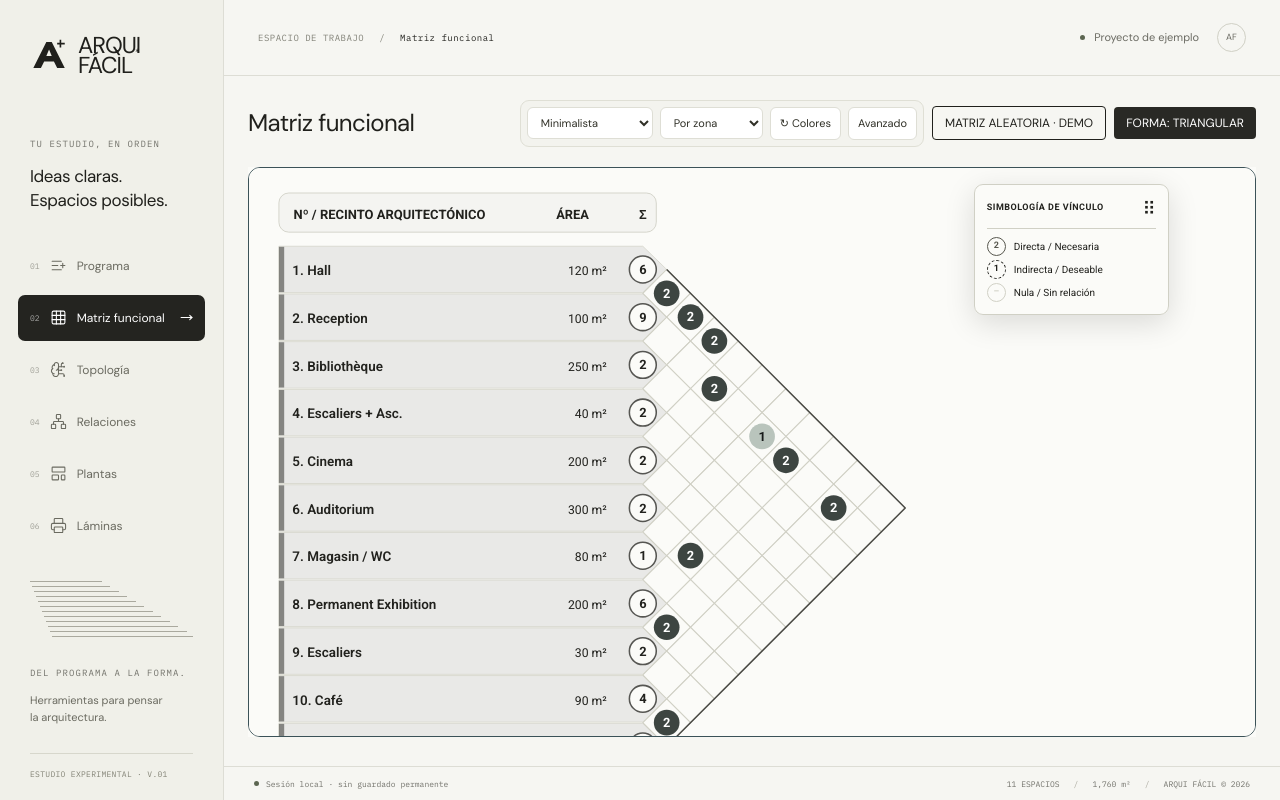
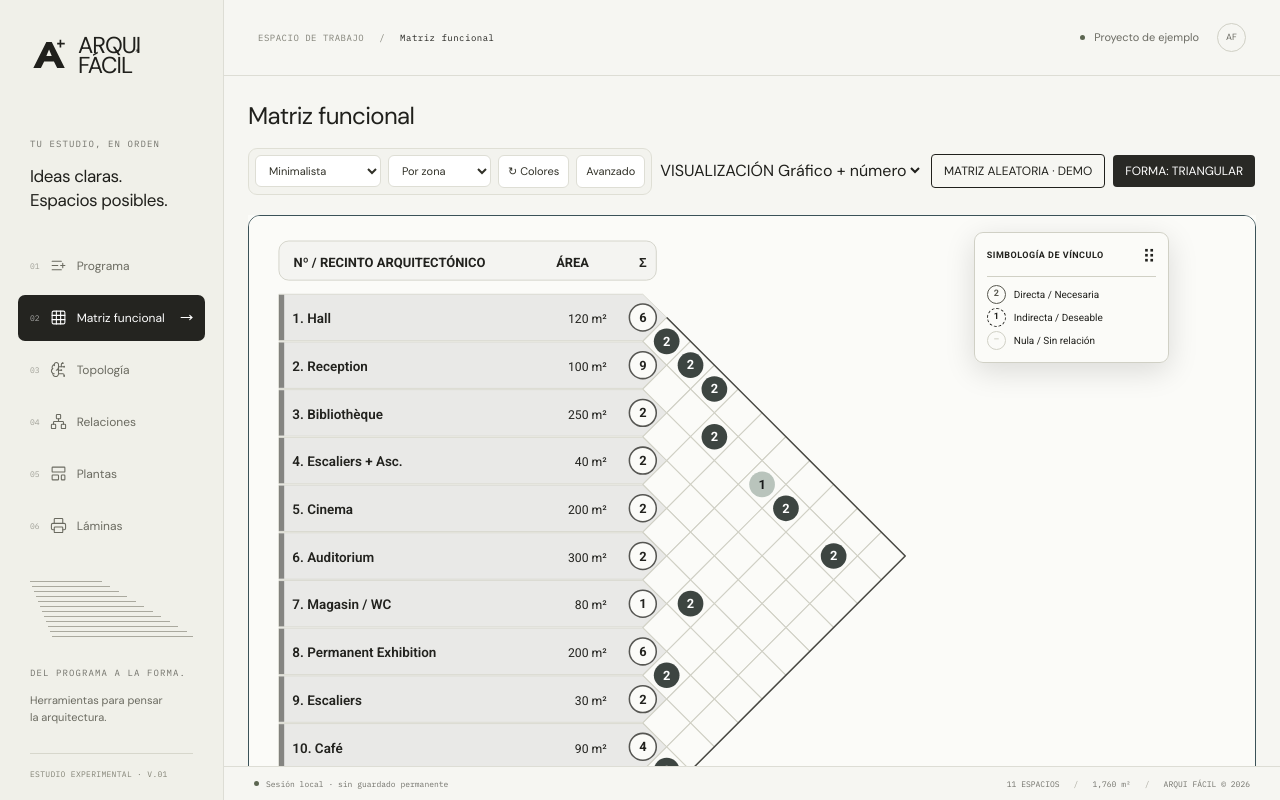
Before and after one commit to yhovelalex-lgtm/ARQUI-FACIL-APP-PARA-PROGRAMA-ARQUITECTONICO, a React (Vite) app: page / in a window 1280 px wide. Both pictures are taken after a click on the button "02 Matriz funcional". Built offline with nearby package versions, Linux system fonts and the light colour scheme.

Commit message:
feat: selector de números, gráficos o ambos en matriz funcional

```diff
--- a/src/App.jsx
+++ b/src/App.jsx
@@ -120,6 +120,7 @@ export default function App() {
   const [colorMode, setColorMode] = useState('macro');
   const [colorSeed,setColorSeed]=useState(0),[styleOverrides,setStyleOverrides]=useState({});
   const [matrixTriangular,setMatrixTriangular]=useState(true),[topologyNodes,setTopologyNodes]=useState([]);
+  const [matrixDisplayMode,setMatrixDisplayMode]=useState('both');
   const [showGooey,setShowGooey]=useState(true),[gooeyStrength,setGooeyStrength]=useState(1.8),[showFlows,setShowFlows]=useState(false);
   const [legendPositions,setLegendPositions]=useState({matrix:{x:72,y:3},topology:{x:73,y:5},flowdiagram:{x:73,y:5}});
   const [printSelectedViews,setPrintSelectedViews]=useState({program:false,matrix:true,flowdiagram:true,topology:true,floorplan:false});
@@ -262,11 +263,11 @@ export default function App() {
         <header className="workspace-header"><div className="breadcrumb"><span>ESPACIO DE TRABAJO</span><span>/</span><strong>{activeModule.label}</strong></div><div className="workspace-label"><span className="status-dot"/>Proyecto de ejemplo<span className="header-initial">AF</span></div></header>
         <div className="module-stage" key={activeTab}>
         {activeTab === 'spaces' && <SpacesView spaces={spaces} addSpace={addSpace} removeSpace={removeSpace} handleSpaceUpdate={handleSpaceUpdate} colorMode={colorMode} setColorMode={setColorMode} getSpaceColor={getSpaceColor} currentPalette={currentPalette} onExcelImport={handleExcelImport} importPreviewData={importPreviewData} importHeaders={importHeaders} importMapping={importMapping} setImportMapping={setImportMapping} confirmImport={confirmImport} cancelImport={() => setImportPreviewData(null)} importSheetNames={importSheetNames} selectedSheet={selectedSheet} onSheetChange={(e) => processExcelSheet(importWorkbook, e.target.value)} setSpaces={setSpaces} isGeneratingAI={isGeneratingAI} setIsGeneratingAI={setIsGeneratingAI} />}
-        {activeTab === 'matrix' && <MatrixView spaces={spaces} getRelation={getRelation} cycleRelation={cycleRelation} currentPalette={currentPalette} getSpaceColor={getSpaceColor} isGeneratingMatrix={isGeneratingMatrix} setIsGeneratingMatrix={setIsGeneratingMatrix} setMatrix={setMatrix}  isTriangular={matrixTriangular} setIsTriangular={setMatrixTriangular} colors={colors} typography={typography} legendPosition={legendPositions.matrix} onLegendPositionChange={changeLegend('matrix')} controls={graphicControls} />}
+        {activeTab === 'matrix' && <MatrixView spaces={spaces} getRelation={getRelation} cycleRelation={cycleRelation} currentPalette={currentPalette} getSpaceColor={getSpaceColor} isGeneratingMatrix={isGeneratingMatrix} setIsGeneratingMatrix={setIsGeneratingMatrix} setMatrix={setMatrix}  isTriangular={matrixTriangular} setIsTriangular={setMatrixTriangular} colors={colors} typography={typography} legendPosition={legendPositions.matrix} onLegendPositionChange={changeLegend('matrix')} controls={graphicControls} displayMode={matrixDisplayMode} setDisplayMode={setMatrixDisplayMode} />}
         {activeTab === 'diagram' && <DiagramView spaces={spaces} matrix={matrix} currentPalette={currentPalette} getSpaceColor={getSpaceColor} onNodesChange={setTopologyNodes} showAreaText={showAreaText} setShowAreaText={setShowAreaText} topologyTextPos={topologyTextPos} setTopologyTextPos={setTopologyTextPos} topologyTextSize={topologyTextSize} setTopologyTextSize={setTopologyTextSize}  savedNodes={topologyNodes} showGooey={showGooey} setShowGooey={setShowGooey} gooeyStrength={gooeyStrength} setGooeyStrength={setGooeyStrength} colors={colors} typography={typography} legendPosition={legendPositions.topology} onLegendPositionChange={changeLegend('topology')} controls={graphicControls} />}
         {activeTab === 'flowdiagram' && <FlowDiagramView spaces={spaces} matrix={matrix} currentPalette={currentPalette} getSpaceColor={getSpaceColor} onUpdatePosition={handleSpacePositionUpdate} onUpdateSize={handleSpaceSizeUpdate} showAreaText={showAreaText} setShowAreaText={setShowAreaText}  showFlows={showFlows} setShowFlows={setShowFlows} colors={colors} typography={typography} setStyleOverrides={setStyleOverrides} legendPosition={legendPositions.flowdiagram} onLegendPositionChange={changeLegend('flowdiagram')} controls={graphicControls} />}
         {activeTab === 'floorplan' && <FloorPlanView spaces={spaces} matrix={matrix} proposals={floorPlanProposals} setProposals={setFloorPlanProposals} currentPalette={currentPalette} getSpaceColor={getSpaceColor} />}
-        {activeTab === 'print' && <PrintStudioView spaces={spaces} matrix={matrix} getRelation={getRelation} floorPlanProposals={floorPlanProposals} currentPalette={currentPalette} getSpaceColor={getSpaceColor} selectedPaletteId={selectedPaletteId} setSelectedPaletteId={setSelectedPaletteId} customPalette={customPalette} handleImageUpload={handleImageUpload} shuffleCustomPalette={shuffleCustomPalette} customBgMode={customBgMode} setCustomBackground={setCustomBackground} showAreaText={showAreaText} topologyTextPos={topologyTextPos} topologyTextSize={topologyTextSize}  matrixTriangular={matrixTriangular} topologyNodes={topologyNodes} showGooey={showGooey} gooeyStrength={gooeyStrength} showFlows={showFlows} colors={colors} typography={typography} legendPositions={legendPositions} graphicControls={graphicControls} selectedViews={printSelectedViews} setSelectedViews={setPrintSelectedViews} pageFormat={printPageFormat} setPageFormat={setPrintPageFormat} printDpi={printDpi} setPrintDpi={setPrintDpi} />}
+        {activeTab === 'print' && <PrintStudioView spaces={spaces} matrix={matrix} getRelation={getRelation} floorPlanProposals={floorPlanProposals} currentPalette={currentPalette} getSpaceColor={getSpaceColor} selectedPaletteId={selectedPaletteId} setSelectedPaletteId={setSelectedPaletteId} customPalette={customPalette} handleImageUpload={handleImageUpload} shuffleCustomPalette={shuffleCustomPalette} customBgMode={customBgMode} setCustomBackground={setCustomBackground} showAreaText={showAreaText} topologyTextPos={topologyTextPos} topologyTextSize={topologyTextSize}  matrixTriangular={matrixTriangular} topologyNodes={topologyNodes} showGooey={showGooey} gooeyStrength={gooeyStrength} showFlows={showFlows} colors={colors} typography={typography} legendPositions={legendPositions} graphicControls={graphicControls} selectedViews={printSelectedViews} setSelectedViews={setPrintSelectedViews} pageFormat={printPageFormat} setPageFormat={setPrintPageFormat} printDpi={printDpi} setPrintDpi={setPrintDpi} matrixDisplayMode={matrixDisplayMode} />}
         </div>
         <footer className="workspace-footer"><span><span className="status-dot"/>Sesión local · sin guardado permanente</span><span>{spaces.length} ESPACIOS<span className="footer-divider">/</span>{totalArea.toLocaleString('es-PE')} m²<span className="footer-divider">/</span>ARQUI FÁCIL © {new Date().getFullYear()}</span></footer>
       </main>
@@ -401,12 +402,12 @@ function SpacesView({ spaces, addSpace, removeSpace, handleSpaceUpdate, colorMod
 // ==========================================
 // VISTA 2: MATRIZ
 // ==========================================
-function MatrixView({ spaces, getRelation, cycleRelation, currentPalette, getSpaceColor, isGeneratingMatrix, setIsGeneratingMatrix, setMatrix, isTriangular, setIsTriangular, colors, legendPosition, onLegendPositionChange, controls, typography }) {
+function MatrixView({ spaces, getRelation, cycleRelation, currentPalette, getSpaceColor, isGeneratingMatrix, setIsGeneratingMatrix, setMatrix, isTriangular, setIsTriangular, colors, legendPosition, onLegendPositionChange, controls, typography, displayMode, setDisplayMode }) {
  const handleAISolve=()=>{setIsGeneratingMatrix(true);setTimeout(()=>{const next={};for(let i=0;i<spaces.length;i++)for(let j=i+1;j<spaces.length;j++){const r=Math.random();if(r>.8)next[relationKey(spaces[i].id,spaces[j].id)]=3;else if(r>.5)next[relationKey(spaces[i].id,spaces[j].id)]=1;}setMatrix(next);setIsGeneratingMatrix(false);},2000);};
  if(spaces.length<2)return <div className="p-8 text-center">Agrega espacios primero.</div>;
  return <div className="p-6 h-full overflow-auto">
-   <header className="mb-5 flex flex-wrap items-center justify-between gap-4"><h2 className="text-2xl">Matriz <b>funcional</b></h2><div className="flex gap-2 flex-wrap items-center">{controls}<button className="px-3 py-2 text-xs border rounded" onClick={handleAISolve} disabled={isGeneratingMatrix}>{isGeneratingMatrix?'Generando…':'MATRIZ ALEATORIA · DEMO'}</button><button className="px-3 py-2 text-xs bg-[#292925] text-white rounded" onClick={()=>setIsTriangular(v=>!v)}>FORMA: {isTriangular?'TRIANGULAR':'CUADRADA'}</button></div></header>
-   <div className="af-matrix-board" style={{background:currentPalette.bg}}><div className="af-matrix-scroll" style={{'--matrix-bg':currentPalette.bg}}><MatrixDiamond spaces={spaces} getRelation={getRelation} onCycleRelation={cycleRelation} getSpaceColor={getSpaceColor} palette={currentPalette} colors={colors} variant={isTriangular?'diamond':'square'} labelTextSize={typography.labelSize} areaTextSize={typography.areaSize}/></div><LegendOverlay palette={{...currentPalette,bg:colors.legendBg,lines:colors.legendBorder}} position={legendPosition} onPositionChange={onLegendPositionChange} items={[{code:'2',text:'Directa / Necesaria',color:colors.direct},{code:'1',text:'Indirecta / Deseable',color:colors.indirect},{code:'–',text:'Nula / Sin relación',color:currentPalette.lines}]}/></div>
+   <header className="mb-5 flex flex-wrap items-center justify-between gap-4"><h2 className="text-2xl">Matriz <b>funcional</b></h2><div className="flex gap-2 flex-wrap items-center">{controls}<label className="af-matrix-mode-field"><span>VISUALIZACIÓN</span><select aria-label="Visualización de relaciones" value={displayMode} onChange={e=>setDisplayMode(e.target.value)}><option value="both">Gráfico + número</option><option value="graphic">Solo gráfico</option><option value="number">Solo número</option></select></label><button className="px-3 py-2 text-xs border rounded" onClick={handleAISolve} disabled={isGeneratingMatrix}>{isGeneratingMatrix?'Generando…':'MATRIZ ALEATORIA · DEMO'}</button><button className="px-3 py-2 text-xs bg-[#292925] text-white rounded" onClick={()=>setIsTriangular(v=>!v)}>FORMA: {isTriangular?'TRIANGULAR':'CUADRADA'}</button></div></header>
+   <div className="af-matrix-board" style={{background:currentPalette.bg}}><div className="af-matrix-scroll" style={{'--matrix-bg':currentPalette.bg}}><MatrixDiamond spaces={spaces} getRelation={getRelation} onCycleRelation={cycleRelation} getSpaceColor={getSpaceColor} palette={currentPalette} colors={colors} variant={isTriangular?'diamond':'square'} labelTextSize={typography.labelSize} areaTextSize={typography.areaSize} displayMode={displayMode}/></div><LegendOverlay palette={{...currentPalette,bg:colors.legendBg,lines:colors.legendBorder}} position={legendPosition} onPositionChange={onLegendPositionChange} items={[{code:'2',text:'Directa / Necesaria',color:colors.direct},{code:'1',text:'Indirecta / Deseable',color:colors.indirect},{code:'–',text:'Nula / Sin relación',color:currentPalette.lines}]}/></div>
  </div>;
 }
 
```
